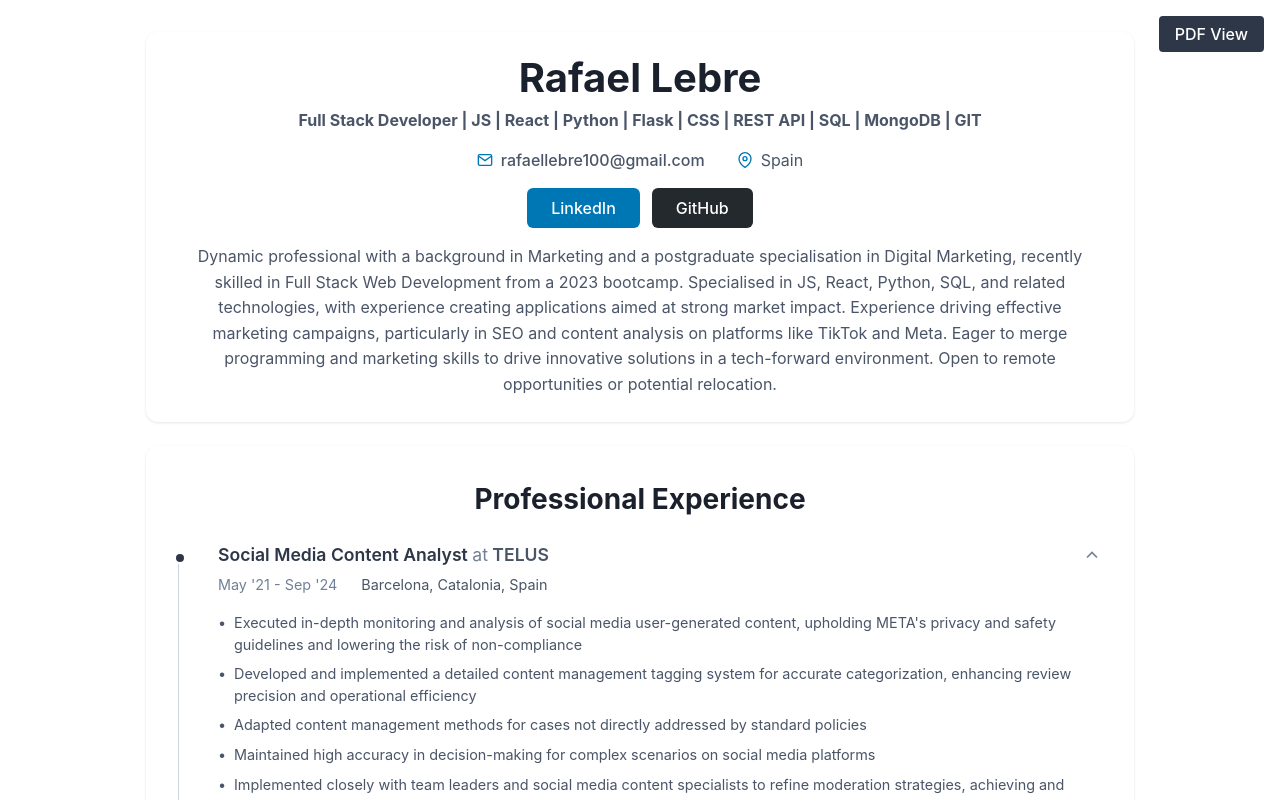
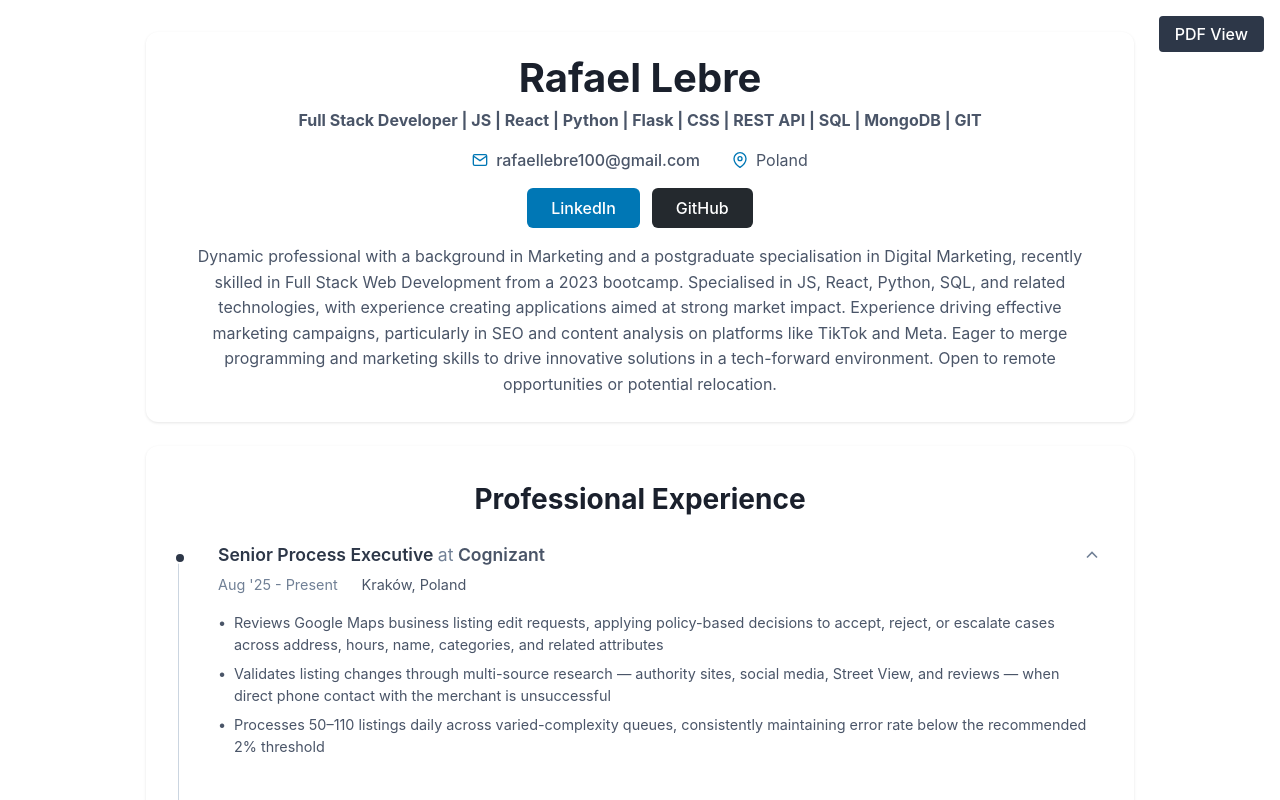
Before and after one commit to rafalebre/interactive-cv, a React (Vite) app: page / in a window 1280 px wide. Shown: the top 800 px of the page. Built offline with nearby package versions, Linux system fonts and the light colour scheme.

Commit message:
Update location to Poland and add Cognizant experience

```diff
--- a/src/data/cvData.ts
+++ b/src/data/cvData.ts
@@ -5,7 +5,7 @@ export const cvData: CVData = {
     name: "Rafael Lebre",
     title: "Full Stack Developer | JS | React | Python | Flask | CSS | REST API | SQL | MongoDB | GIT",
     email: "rafaellebre100@gmail.com",
-    location: "Spain",
+    location: "Poland",
     links: {
       linkedin: "https://www.linkedin.com/in/rafael-s-lebre",
       github: "https://github.com/rafalebre"
@@ -13,6 +13,17 @@ export const cvData: CVData = {
   },
   summary: "Dynamic professional with a background in Marketing and a postgraduate specialisation in Digital Marketing, recently skilled in Full Stack Web Development from a 2023 bootcamp. Specialised in JS, React, Python, SQL, and related technologies, with experience creating applications aimed at strong market impact. Experience driving effective marketing campaigns, particularly in SEO and content analysis on platforms like TikTok and Meta. Eager to merge programming and marketing skills to drive innovative solutions in a tech-forward environment. Open to remote opportunities or potential relocation.",
   experience: [
+    {
+      company: "Cognizant",
+      role: "Senior Process Executive",
+      period: "Aug '25 - Present",
+      location: "Kraków, Poland",
+      achievements: [
+        "Reviews Google Maps business listing edit requests, applying policy-based decisions to accept, reject, or escalate cases across address, hours, name, categories, and related attributes",
+        "Validates listing changes through multi-source research — authority sites, social media, Street View, and reviews — when direct phone contact with the merchant is unsuccessful",
+        "Processes 50–110 listings daily across varied-complexity queues, consistently maintaining error rate below the recommended 2% threshold"
+      ]
+    },
     {
       company: "TELUS",
       role: "Social Media Content Analyst",
```
Also changed, not shown: src/data/._cvData.ts (added).
